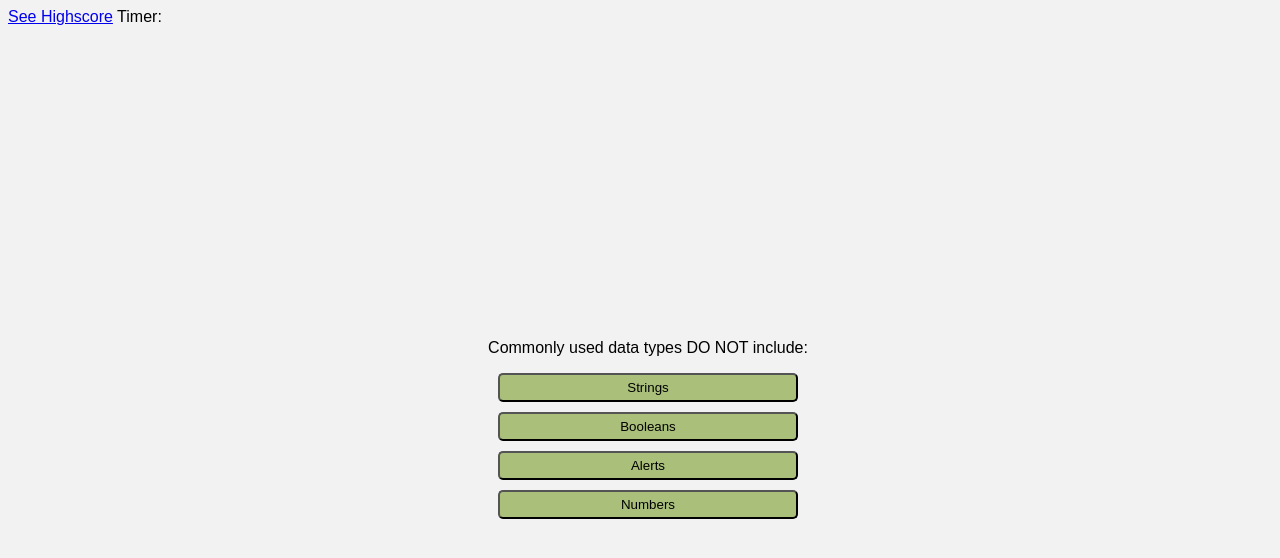
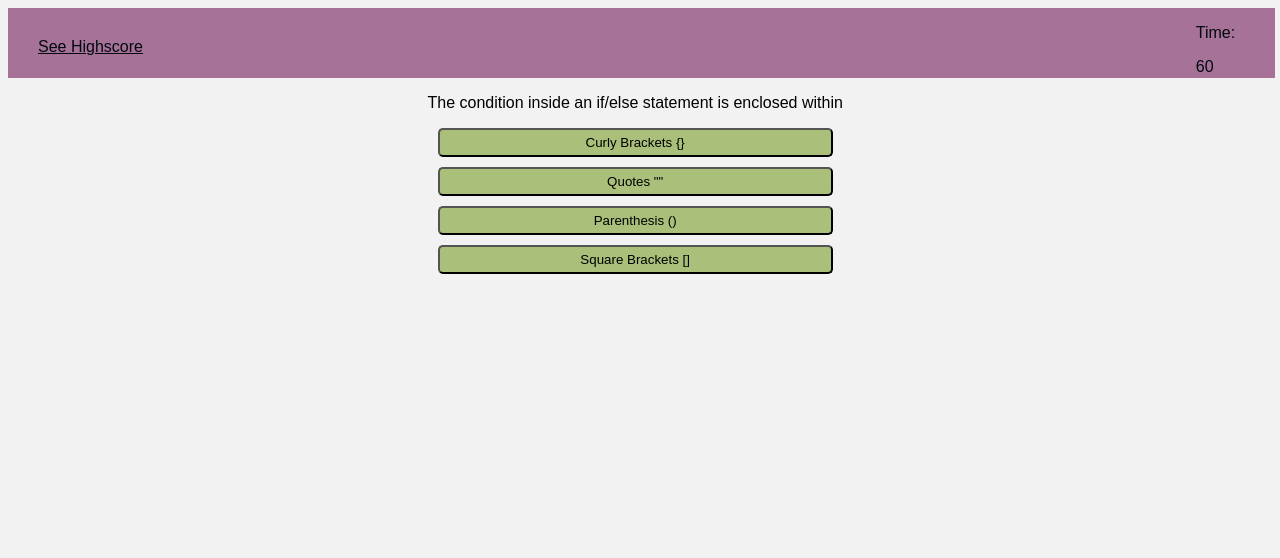
Before and after one commit to dinoabrego/code-quiz, a plain HTML site: page index.html in a window 1280 px wide. Both pictures are taken after a click on the button "Start Quiz". Drawn offline with Linux system fonts and the light colour scheme.

Commit message:
Updated styles. Added list of questions for the quiz

```diff
--- a/assets/css/style.css
+++ b/assets/css/style.css
@@ -16,23 +16,42 @@
 }
 
 body{
-    width: 100vw;
-    height: 100vh;
+    width: 100%;
+    height: 100%;
     background-color: var(--color0);
 }
 
-.start-container{
+header{
+    background-color: var(--color1);
+    color: var(--dark);
+    max-width: 99%;
+    max-height: 70px;
+    display: flex;
+    justify-content: space-between;
+    align-content: center;
+}
+
+header a {
+    color: var(--dark);
+    padding: 30px;
+}
+
+.timer {
+    padding-right: 40px;
+}
+
+.start-container {
     display: block;
-    justify-content: center;
+    padding: 50px;
     align-items: center;
 }
 
-.main-container {
+.main-container{
     display: flex;
     justify-content: center;
     align-items: center;
-    width: 100vw;
-    height: 100vh;
+    width: 98%;
+    height: 98%;
 }
 
 .grid {
@@ -65,6 +84,14 @@ body{
     color: var(--light);
 }
 
+.end-container {
+    position: absolute;
+    top: 50px;
+    left: 50px;
+    width: 100%;
+    height: 100%;
+}
+
 .hidden {
     display: none;
 }
--- a/assets/js/script.js
+++ b/assets/js/script.js
@@ -1,6 +1,7 @@
 var startButton = document.getElementById('start-button');
 var startContainer = document.getElementById('start-container');
 var questionsContainer = document.getElementById('question-container');
+var endContainer = document.getElementById('end-container');
 var questionEl = document.getElementById('questions');
 var answerEl = document.getElementById('answer-btn');
 var nextButton = document.getElementById('next-button');
@@ -9,11 +10,22 @@ var currentQuestion;
 var score = 0;
 var button;
 
+//Variables for Timer
+var timerEl = document.getElementById('timer-count');
+var timer;
+var timerCount;
 
-//Starts the Game
+
+//This event starts the game
 startButton.addEventListener('click', startQuiz);
 
-//Hides initial instructions, then selects a question to show
+//This event changes questions
+nextButton.addEventListener('click', () => {
+    currentQuestion++;
+    nextQuestion();
+})
+
+//Hides initial instructions, then selects a question to show and starts the timer count
 function startQuiz () {
     console.log('Quiz is starting');
     startContainer.classList.add('hidden');
@@ -21,6 +33,11 @@ function startQuiz () {
     currentQuestion= 0;
     questionsContainer.classList.remove('hidden');
     nextQuestion();
+    startTimer()
+}
+
+//
+function startTimer(){
 
 }
 
@@ -58,7 +75,12 @@ function selectAnswer (e) {
    Array.from(answerEl.children).forEach(button => {
        checkAnswer(button, button.dataset.correct);
    })
-   nextButton.classList.remove('hidden');
+   if (randomQuestion.length > currentQuestion +1) {
+    nextButton.classList.remove('hidden');
+   }
+   else {
+       showHighscore()
+   }
 }
 
 //Checks if the answer selected is right or wrong, changes the visual look of it, and takes time off the timer
@@ -79,8 +101,23 @@ function clearAnswer (element) {
 
 }
 
+function showHighscore () {
+    questionsContainer.classList.add('hidden');
+    endContainer.classList.remove('hidden');
+}
+
+//Array of questions for the quiz
 
 var questions = [
+    {
+        question: 'Which type of language is JavaScript?',
+        answers: [
+            {text: 'Object-Oriented', correct:false},
+            {text: 'Object-Based', correct:true},
+            {text: 'Assembly-language', correct:false},
+            {text: 'High-level', correct:false},
+        ]
+    },
     {
         question: 'Commonly used data types DO NOT include:',
         answers: [
@@ -89,5 +126,32 @@ var questions = [
             {text: 'Alerts', correct:true},
             {text: 'Numbers', correct:false},
         ]
-    }
+    },
+    {
+        question: 'The condition inside an if/else statement is enclosed within',
+        answers: [
+            {text: 'Curly Brackets {} ', correct:true},
+            {text: 'Quotes "" ', correct:false},
+            {text: 'Parenthesis () ', correct:false},
+            {text: 'Square Brackets [] ', correct:false},
+        ]
+    },
+    {
+        question: 'Arrays can be used to store',
+        answers: [
+            {text: 'Strings', correct:false},
+            {text: 'Numbers', correct:false},
+            {text: 'Other arrays', correct:false},
+            {text: 'All the above', correct:true},
+        ]
+    },
+    {
+        question: 'Strings should be within _____ when being assigned to variables',
+        answers: [
+            {text: 'Parenthesis () ', correct:false},
+            {text: 'Square Brackets [] ', correct:false},
+            {text: 'Quotes "', correct:true},
+            {text: 'Curly Brackets {} ', correct:false},
+        ]
+    },
 ]
--- a/index.html
+++ b/index.html
@@ -10,7 +10,10 @@
 <body>
     <header>
             <a href="#highscore">See Highscore</a>
-            <a id="timer">Timer:</a>
+            <div id= "timer" class= "timer">
+                <p>Time:</p>
+                <div id="timer-count">60</div>
+            </div>
     </header>
     <div class= "start-container" id="start-container">
         <h1> Coding Quiz Challenge</h1>
@@ -31,6 +34,15 @@
             <button id= "next-button" class="buttons">Next</button>
         </div>
     </div>
+    <div id= "end-container" class="hidden">
+        <h2>All done!</h2>
+        <a id= "score"></a>
+        <form>
+            <label for="fname">Enter your initials here:</label><br>
+            <input type="text" id="initials" name="initials"><br>
+            <input type="submit" value="Submit">
+        </form>
+    </div>
 
 
     <script src="./assets/js/script.js"></script>
```
